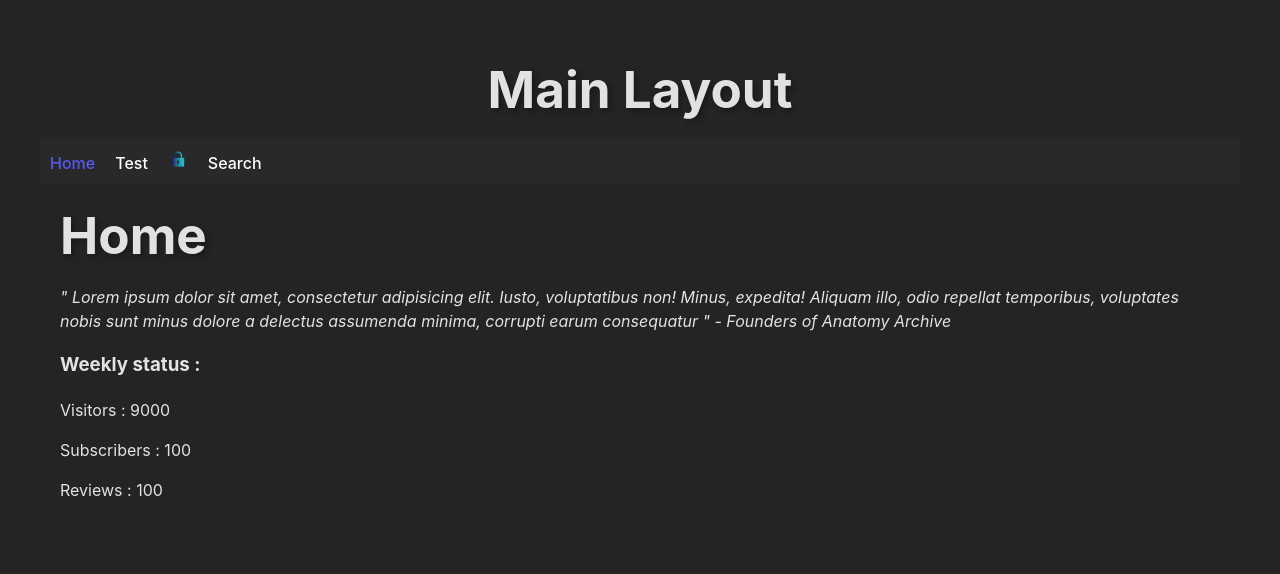
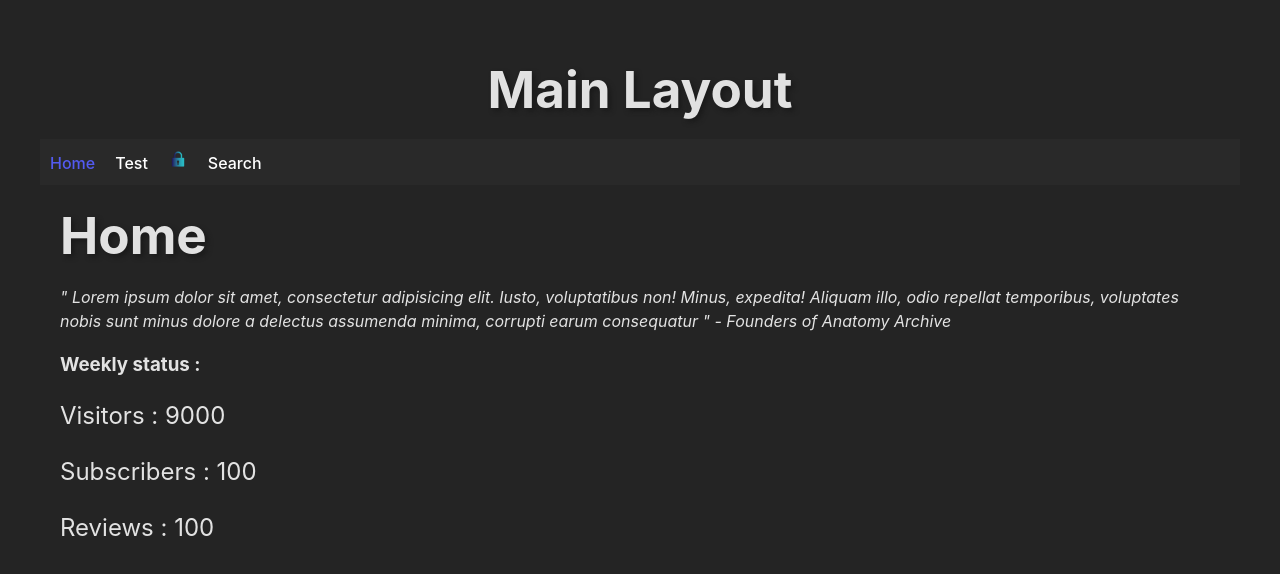
Before and after one commit to kotteletfisk/anatomy-archive-react, a React (Vite) app: page / in a window 1280 px wide. Shown: the top 574 px of the page. Built offline with nearby package versions, Linux system fonts and the light colour scheme.

Commit message:
stylesheet

```diff
--- a/src/styles/index.css
+++ b/src/styles/index.css
@@ -137,11 +137,10 @@ th {
   color: white;
 }
 
-<<<<<<< HEAD
-.loginLock image{
+.loginLock image {
   width: 10px;
   height: 10px;
-=======
+}
 /* Error page */
 #error-page {
   display: flex;
@@ -168,5 +167,4 @@ p {
   color: #646cff;
   text-decoration: none;
   font-size: 20px;
->>>>>>> c4377b301fc8bbdc564daa684260d24b17eb2616
 }
```
